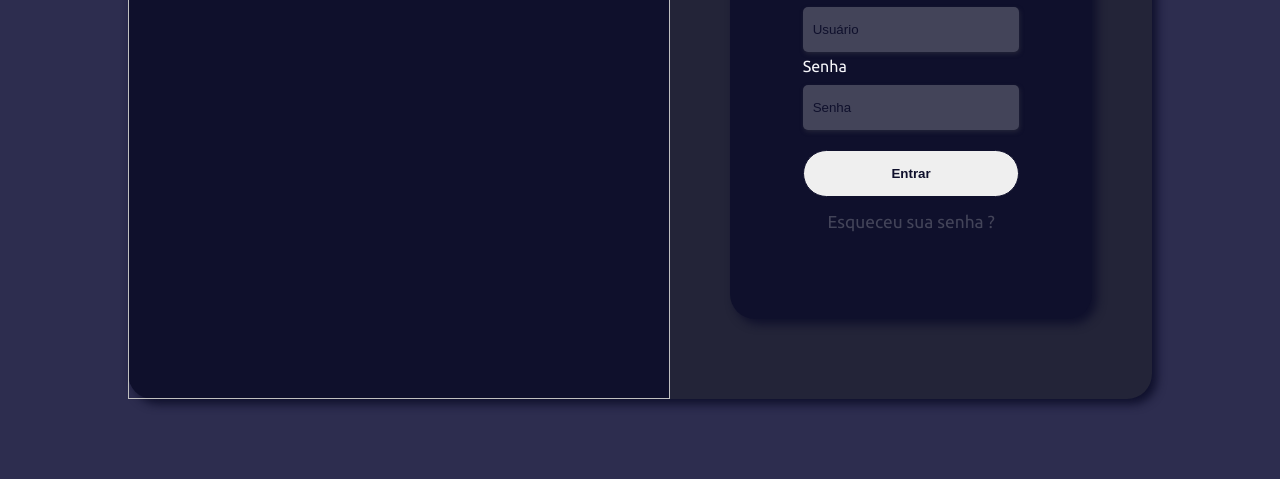
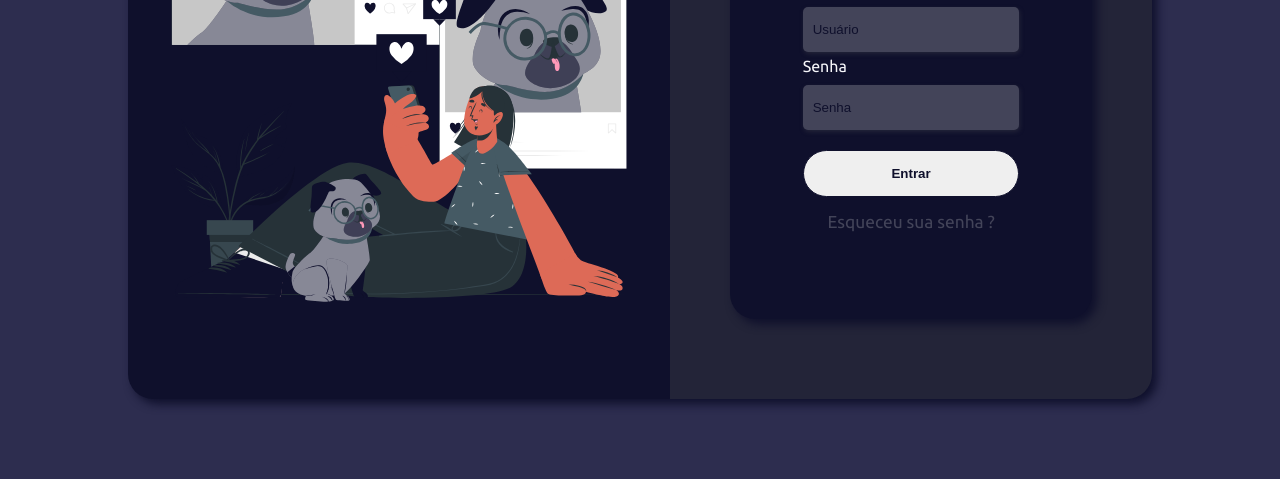
Before and after one commit to Dev-Wellington/login-page, a plain HTML site: page index.html in a window 1280 px wide. Shown: the part 321-800 px from the top of the page. Drawn offline with Linux system fonts and the light colour scheme; the site is published under a folder, as on GitHub Pages, so addresses that start at the root find nothing.

Commit message:
Update index.html

```diff
--- a/index.html
+++ b/index.html
@@ -10,7 +10,7 @@
   <body>
     <div class="container">
       <div class="left">
-        <img src="/img/social_dogs.svg" alt="" width="100%" height="100%" />
+        <img src="./img/social_dogs.svg" alt="" width="100%" height="100%" />
       </div>
       <div class="right">
         <div class="login">
```
